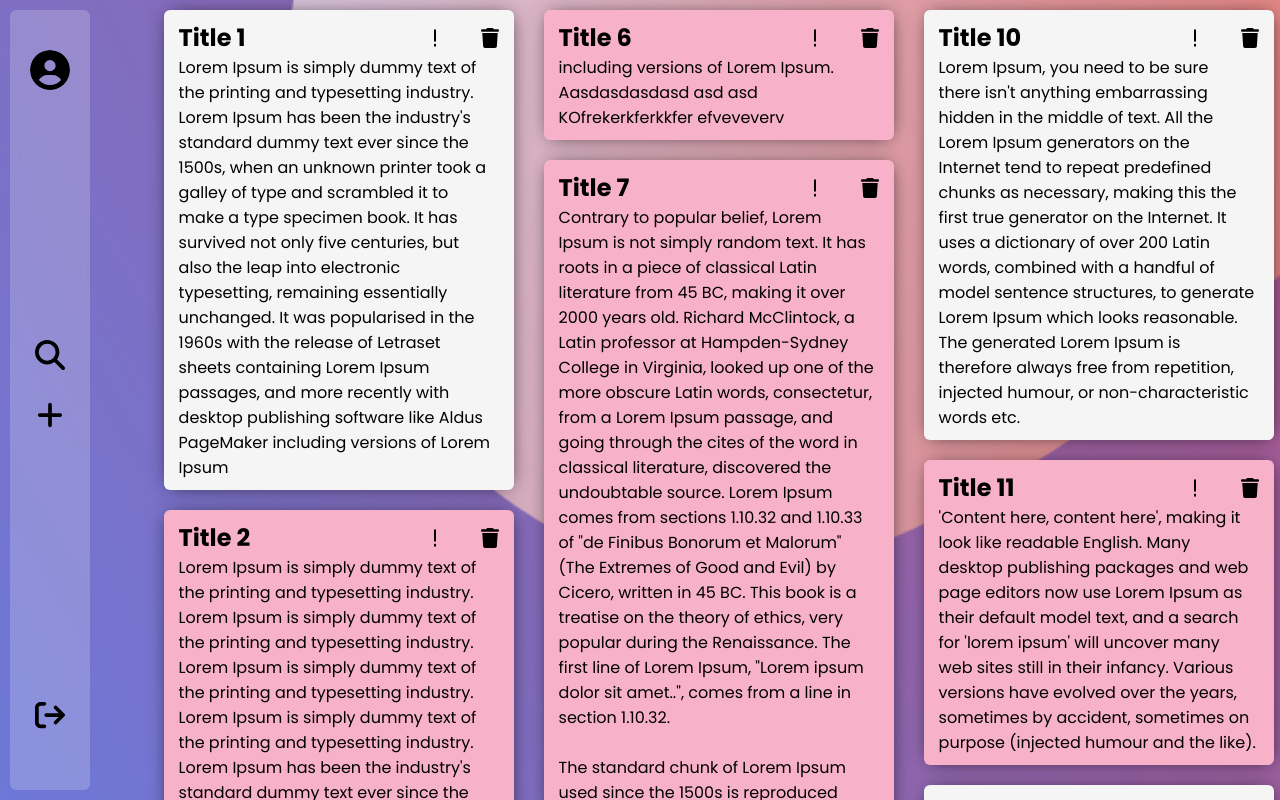
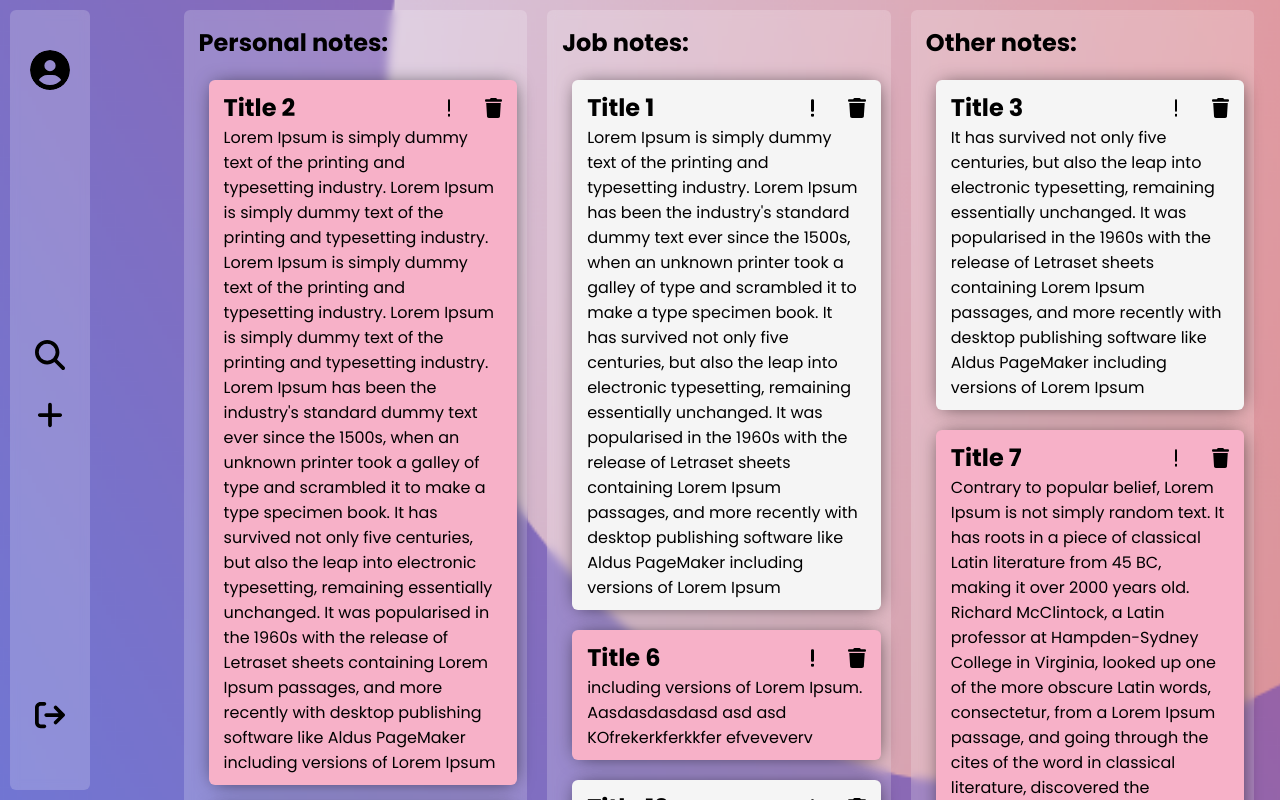
Before and after one commit to PetarDimitrovStoyanov/my-notes-app-frontend, a Vue app: page / in a window 1280 px wide. Shown: the top 800 px of the page. Built offline with nearby package versions, Linux system fonts and the light colour scheme; the HTML template or start-up script is replaced by a standard one.

Commit message:
added categories and removed mansory

```diff
--- a/src/assets/styles/components/Card.scss
+++ b/src/assets/styles/components/Card.scss
@@ -9,10 +9,10 @@
   cursor: grabbing;
   border-radius: 6px;
   border: none;
-  max-width: 350px;
   width: 100%;
   margin: 10px;
   align-self: baseline;
+  transition: width 0.5s ease-in-out;
 
   .card-meta-wrapper {
     display: flex;
--- a/src/assets/styles/pages/DashboardPage.scss
+++ b/src/assets/styles/pages/DashboardPage.scss
@@ -4,58 +4,55 @@
   width: 100%;
   min-height: 100vh;
   margin-left: 12%;
-  margin-right: 12%;
+  margin-right: 2%;
+  padding-left: 30px;
+
   display: grid;
-  grid-template-columns: repeat(3, 350px);
-  grid-gap: 30px;
-  row-gap: 5px;
+  grid-template-columns: repeat(auto-fit, minmax(350px, 1fr));
+  grid-gap: 20px;
+  grid-auto-flow: dense;
+  grid-auto-rows: auto;
 
   @media (max-width: $mobile) {
-    grid-template-columns: repeat(1, 100%);
-    margin-left: 13%;
-    margin-right: 4%;
+    grid-template-columns: repeat(auto-fit, minmax(300px, 1fr));
   }
 
-  @media (max-width: $tablet) {
-    grid-template-columns: repeat(2, 100%);
-    margin-left: 13%;
-    margin-right: 4%;
-    overflow: hidden;
-    max-width: unset;
+  @media (min-resolution: 30dpi) {
+    grid-template-columns: repeat(auto-fit, minmax(250px, 1fr));
   }
 
   @media (min-width: 2400px) {
     max-width: 2500px;
   }
 
-  span {
-    width: 100%;
+  .notes-wrapper {
+    width: fit-content;
     display: flex;
     flex-direction: column;
-    flex-wrap: wrap;
-    grid-column-gap: 20px;
-    align-items: start;
-    justify-content: start;
     height: fit-content;
-  }
 
-  .two-columns {
-    .single-card-container {
-      max-width: 100%;
+    padding: 15px;
+    gap: 10px;
+    background: rgba(255, 255, 255, 0.2);
+    backdrop-filter: blur(5px);
+    border-radius: 6px;
+    margin-top: 10px;
+    margin-bottom: 10px;
+
+    span {
+      display: flex;
+      flex-direction: column;
+      flex-wrap: wrap;
+      align-items: start;
+      justify-content: start;
+      height: fit-content;
+      padding-right: 5px;
     }
   }
 
-  .one-column {
-    .single-card-container {
-      max-width: 97%;
-    }
+  .notes-wrapper:hover {
+    background: rgba(255, 255, 255, 0.4);
+    backdrop-filter: blur(6px);
   }
+
 }
-
-.adjust-two-columns {
-  grid-template-columns: repeat(auto-fill, 400px);
-}
-
-.adjust-one-column {
-  grid-template-columns: repeat(1, 100%);
-}
--- a/src/pages/DashboardPage.vue
+++ b/src/pages/DashboardPage.vue
@@ -1,54 +1,47 @@
 <template>
-  <section
-      class="dashboard-container"
-      :class="[
-          {'adjust-two-columns' : cards3.length === 0 && displayWidth > 1050},
-          {'adjust-one-column' : cards3.length === 0 && cards2.length > 0 && displayWidth <= 1050}]"
-  >
+  <section class="dashboard-container">
+    <div class="personal-wrapper notes-wrapper">
+      <h2>Personal notes:</h2>
       <Draggable
-        v-model="cards1"
+          v-model="personalNotes"
           group="cards"
           item-key="id"
           tag="span"
-        :class="[
-            {'two-columns' : cards3.length === 0 && displayWidth > 1050},
-            {'one-column' : cards3.length === 0 && cards2.length > 0 && displayWidth <= 1050}
-            ]"
+          class="personal"
       >
         <template #item="{element}">
           <Card :card="element"/>
         </template>
       </Draggable>
+    </div>
+    <div class="job-wrapper notes-wrapper">
+      <h2>Job notes:</h2>
       <Draggable
-        v-if="cards2.length > 0"
-        v-model="cards2"
+          v-model="jobNotes"
           group="cards"
           item-key="id"
           tag="span"
-        :class="[
-            {'two-columns' : cards3.length === 0 && displayWidth > 1050},
-            {'one-column' : cards3.length === 0 && cards2.length > 0 && displayWidth <= 1050}
-            ]"
+          class="job"
       >
         <template #item="{element}">
           <Card :card="element"/>
         </template>
       </Draggable>
+    </div>
+    <div class="other-wrapper notes-wrapper">
+      <h2>Other notes:</h2>
       <Draggable
-        v-if="cards3.length > 0"
-        v-model="cards3"
+          v-model="otherNotes"
           group="cards"
           item-key="id"
           tag="span"
-        :class="[
-            {'two-columns' : cards3.length === 0 && displayWidth > 1050},
-            {'one-column' : cards3.length === 0 && cards2.length > 0 && displayWidth <= 1050}
-        ]"
+          class="other"
       >
         <template #item="{element}">
           <Card :card="element"/>
         </template>
       </Draggable>
+    </div>
   </section>
 </template>
 
@@ -65,55 +58,26 @@ export default {
   },
   data() {
     return {
-      cards1: [],
-      cards2: [],
-      cards3: [],
-      displayWidth: window.innerWidth
+      personalNotes: [],
+      jobNotes: [],
+      otherNotes: [],
     }
   },
   mounted() {
-    this.handleResize();
-    window.addEventListener('resize', this.handleResize);
-  },
-  beforeUnmount() {
-    window.removeEventListener('resize', this.handleResize);
+    this.setPersonalNotes();
+    this.setJobNotes();
+    this.setOtherNotes();
   },
   methods: {
-    setCardsForDesktopVersion() {
-      let firstPart = Math.ceil(data.length / 3);
-      let secondPart = Math.ceil((data.length - firstPart) / 2);
-
-      this.cards1 = [...data].slice(0, firstPart);
-      this.cards2 = [...data].slice(firstPart, firstPart + secondPart);
-      this.cards3 = [...data].slice(firstPart + secondPart, data.length);
+    setPersonalNotes() {
+      this.personalNotes = [...data].filter(note => note.category.name === 'personal');
     },
-    setCardsForTabletVersion() {
-      let firstPart = Math.ceil(data.length / 2);
-      this.cards1 = [...data].slice(0, firstPart);
-      this.cards2 = [...data].slice(firstPart, data.length);
-      this.cards3 = [];
+    setJobNotes() {
+      this.jobNotes = [...data].filter(note => note.category.name === 'job');
     },
-    setCardsForMobileVersion() {
-      this.cards1 = data;
-      this.cards2 = [];
-      this.cards3 = [];
-    },
-    isTabletVersion() {
-      return this.displayWidth > 600 && this.displayWidth <= 1120;
-    },
-    isMobileVersion() {
-      return this.displayWidth <= 600;
-    },
-    handleResize() {
-      this.displayWidth = window.innerWidth;
-      if (this.isMobileVersion()) {
-        this.setCardsForMobileVersion();
-      } else if (this.isTabletVersion()) {
-        this.setCardsForTabletVersion();
-      } else {
-        this.setCardsForDesktopVersion();
+    setOtherNotes() {
+      this.otherNotes = [...data].filter(note => note.category.name === 'other');
     }
-    },
   }
 }
 </script>
--- a/src/pages/data.js
+++ b/src/pages/data.js
@@ -3,6 +3,10 @@ export let data = [
         id: 1,
         order: 1,
         important: false,
+        category: {
+            id: 2,
+            name: 'job'
+        },
         title: "Title 1",
         text: "Lorem Ipsum is simply dummy text of the printing and typesetting industry. Lorem Ipsum has been the industry's standard dummy text ever since the 1500s, when an unknown printer took a galley of type and scrambled it to make a type specimen book. It has survived not only five centuries, but also the leap into electronic typesetting, remaining essentially unchanged. It was popularised in the 1960s with the release of Letraset sheets containing Lorem Ipsum passages, and more recently with desktop publishing software like Aldus PageMaker including versions of Lorem Ipsum"
     },
@@ -10,6 +14,10 @@ export let data = [
         id: 2,
         order: 2,
         important: true,
+        category: {
+            id: 1,
+            name: 'personal'
+        },
         title: "Title 2",
         text: "Lorem Ipsum is simply dummy text of the printing and typesetting industry. Lorem Ipsum is simply dummy text of the printing and typesetting industry. Lorem Ipsum is simply dummy text of the printing and typesetting industry. Lorem Ipsum is simply dummy text of the printing and typesetting industry. Lorem Ipsum has been the industry's standard dummy text ever since the 1500s, when an unknown printer took a galley of type and scrambled it to make a type specimen book. It has survived not only five centuries, but also the leap into electronic typesetting, remaining essentially unchanged. It was popularised in the 1960s with the release of Letraset sheets containing Lorem Ipsum passages, and more recently with desktop publishing software like Aldus PageMaker including versions of Lorem Ipsum"
     },
@@ -17,6 +25,10 @@ export let data = [
         id: 3,
         order: 3,
         important: false,
+        category: {
+            id: 3,
+            name: 'other'
+        },
         title: "Title 3",
         text: "It has survived not only five centuries, but also the leap into electronic typesetting, remaining essentially unchanged. It was popularised in the 1960s with the release of Letraset sheets containing Lorem Ipsum passages, and more recently with desktop publishing software like Aldus PageMaker including versions of Lorem Ipsum"
     },
@@ -24,6 +36,10 @@ export let data = [
         id: 4,
         order: 4,
         important: false,
+        category: {
+            id: 2,
+            name: 'work'
+        },
         title: "Title 4",
         text: "It was popularised in the 1960s with the release of Letraset sheets containing Lorem Ipsum passages, and more recently with desktop publishing software like Aldus PageMaker including versions of Lorem Ipsum"
     },
@@ -31,6 +47,10 @@ export let data = [
         id: 5,
         order: 5,
         important: false,
+        category: {
+            id: 1,
+            name: 'personal'
+        },
         title: "Title 5",
         text: "including versions of Lorem Ipsum"
     },
@@ -39,12 +59,20 @@ export let data = [
         order: 6,
         important: true,
         title: "Title 6",
+        category: {
+            id: 2,
+            name: 'job'
+        },
         text: "including versions of Lorem Ipsum.\nAasdasdasdasd asd asd\nKOfrekerkferkkfer efveveverv"
     },
     {
         id: 7,
         order: 7,
         important: true,
+        category: {
+            id: 3,
+            name: 'other'
+        },
         title: "Title 7",
         text: "Contrary to popular belief, Lorem Ipsum is not simply random text. It has roots in a piece of classical Latin literature from 45 BC, making it over 2000 years old. Richard McClintock, a Latin professor at Hampden-Sydney College in Virginia, looked up one of the more obscure Latin words, consectetur, from a Lorem Ipsum passage, and going through the cites of the word in classical literature, discovered the undoubtable source. Lorem Ipsum comes from sections 1.10.32 and 1.10.33 of \"de Finibus Bonorum et Malorum\" (The Extremes of Good and Evil) by Cicero, written in 45 BC. This book is a treatise on the theory of ethics, very popular during the Renaissance. The first line of Lorem Ipsum, \"Lorem ipsum dolor sit amet..\", comes from a line in section 1.10.32.\n" +
             "\n" +
@@ -54,6 +82,10 @@ export let data = [
         id: 8,
         order: 8,
         important: false,
+        category: {
+            id: 3,
+            name: 'other'
+        },
         title: "Title 8",
         text: "The standard chunk of Lorem Ipsum used since the 1500s is reproduced below for those interested. Sections 1.10.32 and 1.10.33 from \"de Finibus Bonorum et Malorum\" by Cicero are also reproduced in their exact original form, accompanied by English versions from the 1914 translation by H. Rackham."
     },
@@ -61,12 +93,20 @@ export let data = [
         id: 9,
         order: 9,
         important: false,
+        category: {
+            id: 1,
+            name: 'personal'
+        },
         title: "Title 9",
         text: "There are many variations of passages of Lorem Ipsum available, but the majority have suffered alteration in some form, by injected humour, or randomised words which don't look even slightly believable. If you are going to use a passage of Lorem Ipsum, you need to be sure there isn't anything embarrassing hidden in the middle of text. All the Lorem Ipsum generators on the Internet tend to repeat predefined chunks as necessary, making this the first true generator on the Internet. It uses a dictionary of over 200 Latin words, combined with a handful of model sentence structures, to generate Lorem Ipsum which looks reasonable. The generated Lorem Ipsum is therefore always free from repetition, injected humour, or non-characteristic words etc."
     },
     {
         id: 10,
         order: 10,
+        category: {
+            id: 1,
+            name: 'personal'
+        },
         important: false,
         title: "Title 10",
         text: "Lorem Ipsum, you need to be sure there isn't anything embarrassing hidden in the middle of text. All the Lorem Ipsum generators on the Internet tend to repeat predefined chunks as necessary, making this the first true generator on the Internet. It uses a dictionary of over 200 Latin words, combined with a handful of model sentence structures, to generate Lorem Ipsum which looks reasonable. The generated Lorem Ipsum is therefore always free from repetition, injected humour, or non-characteristic words etc."
@@ -75,12 +115,20 @@ export let data = [
         id: 11,
         order: 11,
         important: true,
+        category: {
+            id: 1,
+            name: 'personal'
+        },
         title: "Title 11",
         text: "'Content here, content here', making it look like readable English. Many desktop publishing packages and web page editors now use Lorem Ipsum as their default model text, and a search for 'lorem ipsum' will uncover many web sites still in their infancy. Various versions have evolved over the years, sometimes by accident, sometimes on purpose (injected humour and the like)."
     },
     {
         id: 12,
         order: 12,
+        category: {
+            id: 3,
+            name: 'other'
+        },
         important: false,
         title: "Title 12",
         text: "will uncover many web sites still in their infancy. Various versions have evolved over the years, sometimes by accident, sometimes on purpose (injected humour and the like)."
@@ -88,6 +136,10 @@ export let data = [
     {
         id: 13,
         order: 13,
+        category: {
+            id: 2,
+            name: 'job'
+        },
         important: false,
         title: "Title 13",
         text: "Various versions have evolved over the years, sometimes by accident, sometimes on purpose (injected humour and the like)."
```
Lines whose indentation alone changed are shown as unchanged.
